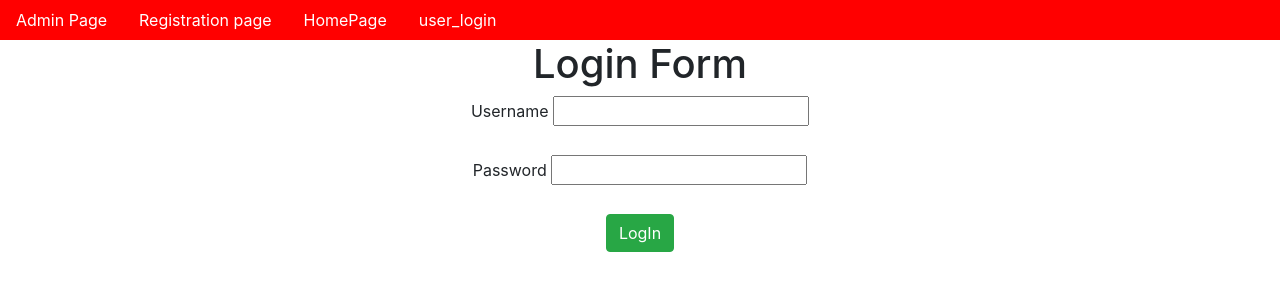
After one commit to harshadvali11/user_models, a Django app: page /user_login/ in a window 1280 px wide. The commit adds this page. Shown: the top 300 px of the page. Run offline with Django 4.2, Linux system fonts and the light colour scheme.

Commit message:
first commit

```diff
--- a/app/views.py
+++ b/app/views.py
@@ -1,8 +1,14 @@
 from django.shortcuts import render
-from django.http import HttpResponse
+from django.http import HttpResponse,HttpResponseRedirect
+from django.urls import reverse
 # Create your views here.
 from django.core.mail import send_mail
 from app.forms import *
+from django.contrib.auth import authenticate,login,logout
+from django.contrib.auth.decorators import login_required
+
+
+
 def registration(request):
     usfo=UserForm()
     pfo=ProfileForm()
@@ -36,3 +42,35 @@ def registration(request):
 
 
     return render(request,'registration.html',d)
+
+def home(request):
+    if request.session.get('username'):
+        username=request.session.get('username')
+        d={'username':username}
+        return render(request,'home.html',d)
+
+    return render(request,'home.html')
+
+
+def user_login(request):
+    if request.method=='POST':
+        username=request.POST['username']
+        password=request.POST['password']
+        AUO=authenticate(username=username,password=password)
+        if AUO:
+            if AUO.is_active:
+                login(request,AUO)
+                request.session['username']=username
+                return HttpResponseRedirect(reverse('home'))
+            else:
+                return HttpResponse('Not a Active User')
+        else:
+            return HttpResponse('Invalid Details')
+    return render(request,'user_login.html')
+
+
+
+@login_required
+def user_logout(request):
+    logout(request)
+    return HttpResponseRedirect(reverse('home'))
--- a/project23/urls.py
+++ b/project23/urls.py
@@ -22,6 +22,9 @@ from app.views import *
 urlpatterns = [
     path('admin/', admin.site.urls),
     path('registration/',registration,name='registration'),
+    path('home/',home,name='home'),
+    path('user_login/',user_login,name='user_login'),
+    path('user_logout/',user_logout,name='user_logout'),
 
 
 
--- /dev/null
+++ b/templates/dummy.html
@@ -0,0 +1,55 @@
+<!doctype html>
+<html lang="en">
+  <head>
+    <!-- Required meta tags -->
+    <meta charset="utf-8">
+    <meta name="viewport" content="width=device-width, initial-scale=1, shrink-to-fit=no">
+
+    <!-- Bootstrap CSS -->
+    <link rel="stylesheet" href="https://cdn.jsdelivr.net/npm/bootstrap@4.6.2/dist/css/bootstrap.min.css" integrity="sha384-xOolHFLEh07PJGoPkLv1IbcEPTNtaed2xpHsD9ESMhqIYd0nLMwNLD69Npy4HI+N" crossorigin="anonymous">
+{% block title %}
+    <title>Hello, world!</title>
+{% endblock %}
+  </head>
+  <body>
+
+<nav class="nav" style="background-color:red">
+    <a href="{% url 'admin:index' %}" class="nav-link text-white">Admin Page</a>
+    <a href="{% url 'registration' %}" class="nav-link text-white">Registration page</a>
+
+    <a href="{% url 'home' %}" class="nav-link text-white">HomePage</a>
+
+{% if user.is_authenticated %}
+    <a href="{% url 'user_logout' %}" class="nav-link text-white">user_logout</a>
+
+{% else %}
+    <a href="{% url 'user_login' %}" class="nav-link text-white">user_login</a>
+
+{% endif %}
+
+
+
+
+</nav>
+
+{% block body_block %}
+
+{% endblock %}
+
+
+
+
+    <!-- Optional JavaScript; choose one of the two! -->
+
+    <!-- Option 1: jQuery and Bootstrap Bundle (includes Popper) -->
+    <script src="https://cdn.jsdelivr.net/npm/jquery@3.5.1/dist/jquery.slim.min.js" integrity="sha384-DfXdz2htPH0lsSSs5nCTpuj/zy4C+OGpamoFVy38MVBnE+IbbVYUew+OrCXaRkfj" crossorigin="anonymous"></script>
+    <script src="https://cdn.jsdelivr.net/npm/bootstrap@4.6.2/dist/js/bootstrap.bundle.min.js" integrity="sha384-Fy6S3B9q64WdZWQUiU+q4/2Lc9npb8tCaSX9FK7E8HnRr0Jz8D6OP9dO5Vg3Q9ct" crossorigin="anonymous"></script>
+
+    <!-- Option 2: Separate Popper and Bootstrap JS -->
+    <!--
+    <script src="https://cdn.jsdelivr.net/npm/jquery@3.5.1/dist/jquery.slim.min.js" integrity="sha384-DfXdz2htPH0lsSSs5nCTpuj/zy4C+OGpamoFVy38MVBnE+IbbVYUew+OrCXaRkfj" crossorigin="anonymous"></script>
+    <script src="https://cdn.jsdelivr.net/npm/popper.js@1.16.1/dist/umd/popper.min.js" integrity="sha384-9/reFTGAW83EW2RDu2S0VKaIzap3H66lZH81PoYlFhbGU+6BZp6G7niu735Sk7lN" crossorigin="anonymous"></script>
+    <script src="https://cdn.jsdelivr.net/npm/bootstrap@4.6.2/dist/js/bootstrap.min.js" integrity="sha384-+sLIOodYLS7CIrQpBjl+C7nPvqq+FbNUBDunl/OZv93DB7Ln/533i8e/mZXLi/P+" crossorigin="anonymous"></script>
+    -->
+  </body>
+</html>
--- /dev/null
+++ b/templates/user_login.html
@@ -0,0 +1,22 @@
+{% extends 'dummy.html' %}
+
+{% block title %}
+    <title>Login Page</title>
+{% endblock %}
+
+{% block body_block %}
+
+<center>
+    <h1>Login Form</h1>
+        <form method="POST">
+            {% csrf_token %}
+                <label for="username">Username</label>
+                <input type="text" name="username" id="username"><br>
+                <br>
+                <label for="password">Password</label>
+                <input type="password" name="password" id="password"><br><br>
+            <input type="submit" value="LogIn" class="btn btn-success">
+        </form>
+    </center>
+
+    {% endblock %}
```
Also changed, not shown: templates/home.html (added, +16 -0 lines), templates/registration.html (+12 -11 lines), db.sqlite3.
